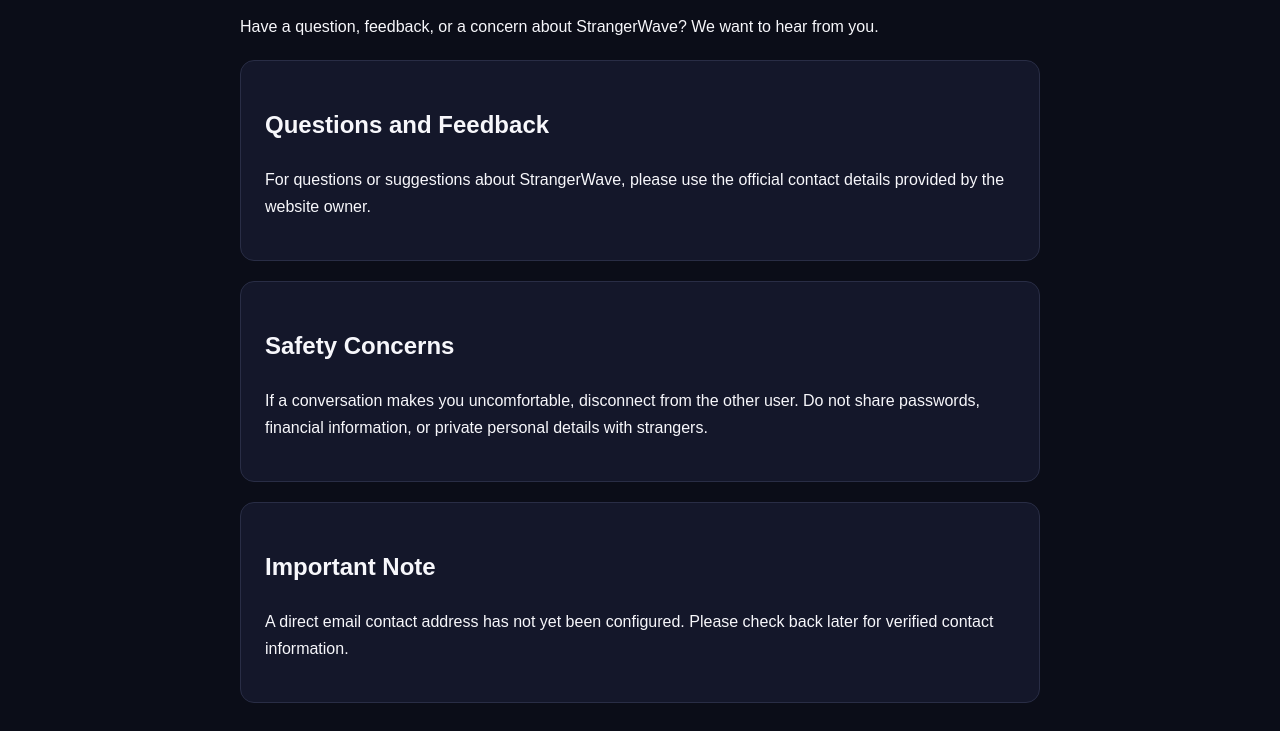
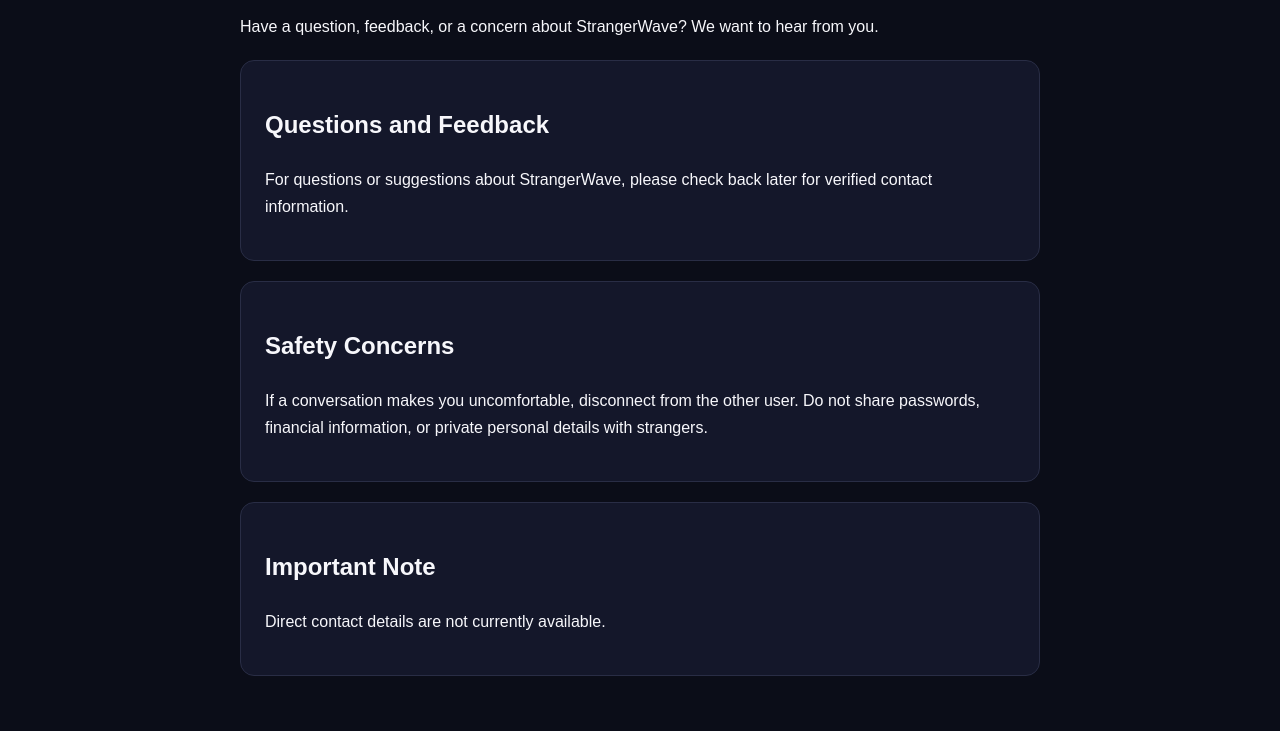
Before and after one commit to manishg75010-pixel/StrangerWave, a website: page StrangerWave_AI_Project_Language_Arrow/public/contact.html in a window 1280 px wide. Shown: the part 221-952 px from the top of the page. Drawn offline with Linux system fonts and the light colour scheme.

Commit message:
Update contact.html

```diff
--- a/StrangerWave_AI_Project_Language_Arrow/public/contact.html
+++ b/StrangerWave_AI_Project_Language_Arrow/public/contact.html
@@ -1,4 +1,3 @@
-
 <!DOCTYPE html>
 <html lang="en">
 <head>
@@ -8,6 +7,7 @@
   <title>Contact Us | StrangerWave</title>
   <style>
     * { box-sizing: border-box; }
+
     body {
       margin: 0;
       font-family: Arial, sans-serif;
@@ -15,19 +15,23 @@
       color: #f7f7fb;
       line-height: 1.7;
     }
+
     header {
       padding: 22px 18px;
       background: #14172a;
       border-bottom: 1px solid #292d45;
     }
+
     nav, main, footer {
       width: min(800px, 92%);
       margin: auto;
     }
+
     nav a, footer a { color: #a9b7ff; }
     nav a { text-decoration: none; font-weight: bold; }
     main { padding: 40px 0; }
     h1 { font-size: clamp(2rem, 6vw, 3rem); line-height: 1.2; }
+
     .panel {
       background: #14172a;
       border: 1px solid #292d45;
@@ -35,11 +39,13 @@
       padding: 24px;
       margin: 20px 0;
     }
+
     footer {
       padding: 24px 0;
       border-top: 1px solid #292d45;
       color: #b7bbce;
     }
+
     footer a { margin-right: 12px; }
   </style>
 </head>
@@ -55,8 +61,8 @@
     <section class="panel">
       <h2>Questions and Feedback</h2>
       <p>
-        For questions or suggestions about StrangerWave, please use
-        the official contact details provided by the website owner.
+        For questions or suggestions about StrangerWave, please check
+        back later for verified contact information.
       </p>
     </section>
 
@@ -72,8 +78,7 @@
     <section class="panel">
       <h2>Important Note</h2>
       <p>
-        A direct email contact address has not yet been configured.
-        Please check back later for verified contact information.
+        Direct contact details are not currently available.
       </p>
     </section>
   </main>
```
